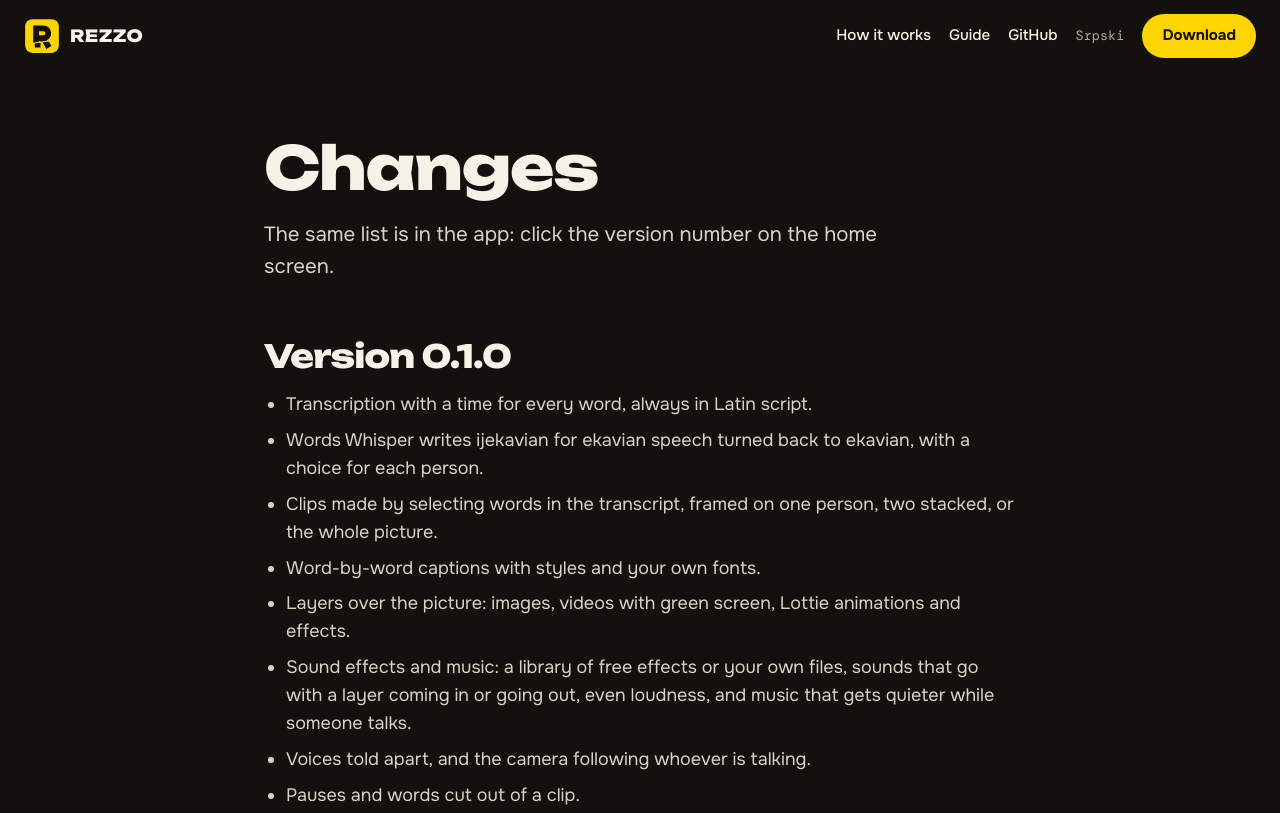
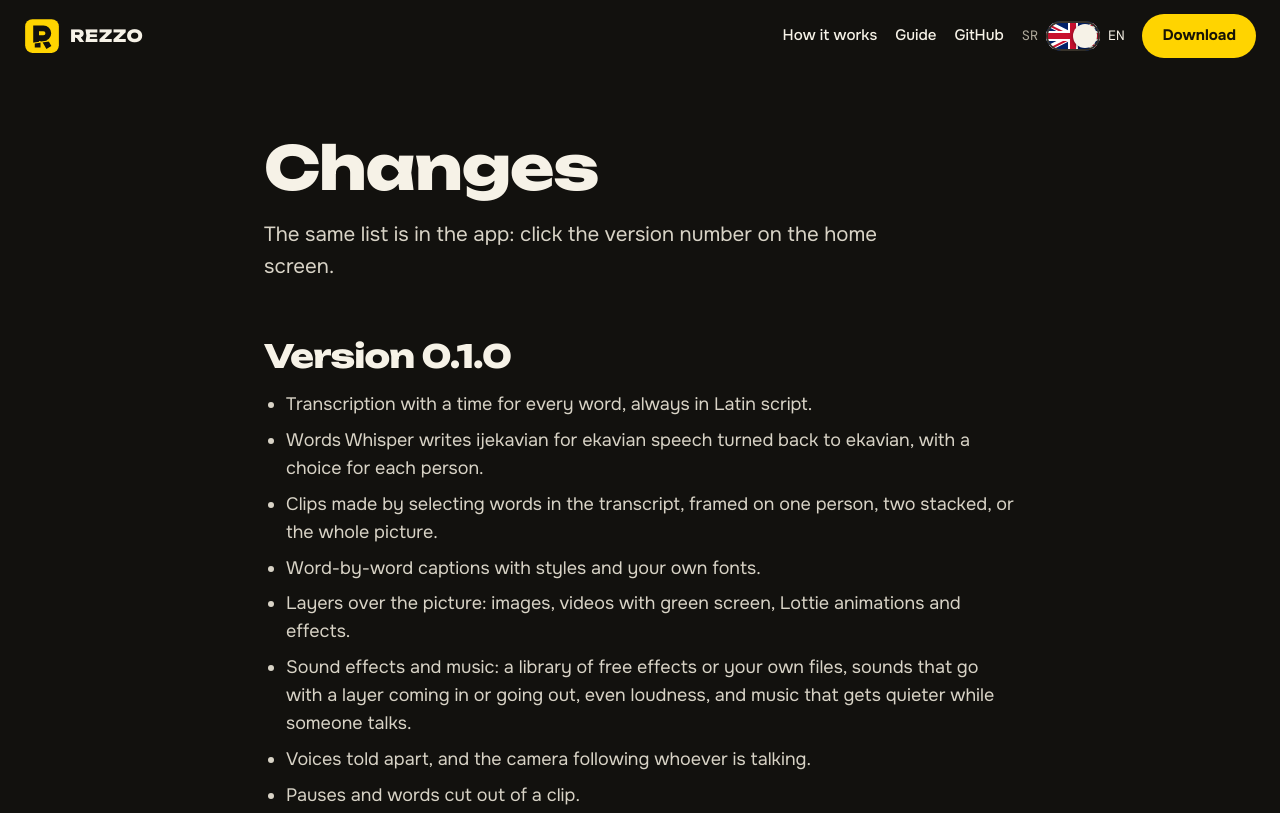
Before and after one commit to dzonyv/rezzo, an Astro site in the folder site/: page /rezzo/en/izmene in a window 1280 px wide. Shown: the top 813 px of the page. Built offline with nearby package versions, Linux system fonts and the light colour scheme; Astro itself is replaced by a stand-in of ours.

Commit message:
Switch languages with a toggle that carries the flag
The header's language link is now a toggle between SR and EN. The knob
sits on the current language and that language's flag fills the track
(the Serbian civil flag, without the arms, and the Union Jack). It is
still a plain link to the same page in the other language; a
cross-document view transition slides the knob across, so there's no
JavaScript, and it turns off with reduced motion. Below 400 px wide the
two codes hide and the toggle stays.

Co-Authored-By: Claude Opus 5.5 <noreply@anthropic.com>

```diff
--- /dev/null
+++ b/site/src/components/LangSwitch.astro
@@ -0,0 +1,51 @@
+---
+// The language switch in the header: SR and EN on either side of a toggle
+// whose knob sits on the current language, with that language's flag
+// filling the track. It's a link to the same page in the other language;
+// the knob sliding across is a cross-document view transition (site.css),
+// so no JavaScript is involved. Serbian uses the civil flag, without arms.
+import { href, htmlLang, type Lang, type Page } from '../i18n.ts';
+import { text } from '../text/index.ts';
+
+interface Props {
+  lang: Lang;
+  page: Page;
+}
+
+const { lang, page } = Astro.props;
+const other: Lang = lang === 'sr' ? 'en' : 'sr';
+const t = text[lang].common;
+---
+
+<a
+  class:list={['lang-switch', `on-${lang}`]}
+  href={href(other, page === '404' ? '' : page)}
+  hreflang={htmlLang[other]}
+  aria-label={t.otherLangLabel}
+>
+  <span class:list={['code', { current: lang === 'sr' }]} aria-hidden="true">SR</span>
+  <span class="track" aria-hidden="true">
+    {
+      lang === 'sr' ? (
+        <svg class="flag" viewBox="0 0 3 2" preserveAspectRatio="xMidYMid slice">
+          <rect width="3" height="2" fill="#fff" />
+          <rect width="3" height="1.333" fill="#0c4076" />
+          <rect width="3" height="0.667" fill="#c6363c" />
+        </svg>
+      ) : (
+        <svg class="flag" viewBox="0 0 60 30" preserveAspectRatio="xMidYMid slice">
+          <clipPath id="union-jack">
+            <path d="M30,15 h30 v15 z v15 h-30 z h-30 v-15 z v-15 h30 z" />
+          </clipPath>
+          <rect width="60" height="30" fill="#012169" />
+          <path d="M0,0 L60,30 M60,0 L0,30" stroke="#fff" stroke-width="6" />
+          <path d="M0,0 L60,30 M60,0 L0,30" clip-path="url(#union-jack)" stroke="#c8102e" stroke-width="4" />
+          <path d="M30,0 v30 M0,15 h60" stroke="#fff" stroke-width="10" />
+          <path d="M30,0 v30 M0,15 h60" stroke="#c8102e" stroke-width="6" />
+        </svg>
+      )
+    }
+    <span class="knob"></span>
+  </span>
+  <span class:list={['code', { current: lang === 'en' }]} aria-hidden="true">EN</span>
+</a>
--- a/site/src/layouts/Base.astro
+++ b/site/src/layouts/Base.astro
@@ -1,5 +1,6 @@
 ---
 import '../styles/site.css';
+import LangSwitch from '../components/LangSwitch.astro';
 import { absolute, asset, href, htmlLang, langs, ogLocale, type Lang, type Page } from '../i18n.ts';
 import { repoUrl } from '../release.ts';
 import { text } from '../text/index.ts';
@@ -91,9 +92,7 @@ const indexable = page !== '404';
         <a class="optional" href={href(lang, '', text[lang].home.howId)}>{t.nav.howItWorks}</a>
         <a class="optional" href={href(lang, 'uputstvo')}>{t.nav.guide}</a>
         <a class="optional" href={repoUrl}>{t.nav.github}</a>
-        <a class="lang" href={href(other, page === '404' ? '' : page)} hreflang={htmlLang[other]} lang={htmlLang[other]} aria-label={t.otherLangLabel}>
-          {t.otherLang}
-        </a>
+        <LangSwitch lang={lang} page={page} />
         <a class="button" href={href(lang, 'preuzmi')}>{t.nav.download}</a>
       </nav>
     </header>
--- a/site/src/styles/site.css
+++ b/site/src/styles/site.css
@@ -168,10 +168,97 @@ p {
   text-decoration: none;
 }
 
-.top nav .lang {
+/*
+ * The language switch (LangSwitch.astro): the knob sits on the current
+ * language, its flag fills the track. Following the link slides the knob
+ * across with a view transition between the two pages.
+ */
+.top nav .lang-switch {
+  gap: 8px;
   font-family: var(--font-mono);
   font-size: 0.85rem;
+}
+
+.lang-switch .code {
   color: var(--text-dim);
+}
+
+.lang-switch .code.current {
+  color: var(--text);
+}
+
+.lang-switch:hover .code:not(.current) {
+  color: var(--accent);
+}
+
+.track {
+  position: relative;
+  width: 54px;
+  height: 30px;
+  border-radius: 999px;
+  overflow: hidden;
+  background: var(--surface-2);
+  view-transition-name: lang-track;
+}
+
+.track .flag {
+  position: absolute;
+  inset: 0;
+  width: 100%;
+  height: 100%;
+}
+
+/* The rim, drawn over the flag so it stays visible. */
+.track::after {
+  content: '';
+  position: absolute;
+  inset: 0;
+  border-radius: inherit;
+  box-shadow: inset 0 0 0 2px var(--line);
+}
+
+.knob {
+  position: absolute;
+  top: 3px;
+  left: 3px;
+  width: 24px;
+  height: 24px;
+  border-radius: 50%;
+  z-index: 1;
+  background: var(--text);
+  box-shadow: 0 1px 4px rgb(0 0 0 / 0.5);
+  transition: translate 0.15s ease;
+  view-transition-name: lang-knob;
+}
+
+.on-en .knob {
+  left: 27px;
+}
+
+/* A hint on hover: the knob leans toward the other language. */
+.on-sr:hover .knob {
+  translate: 3px 0;
+}
+
+.on-en:hover .knob {
+  translate: -3px 0;
+}
+
+@media (prefers-reduced-motion: no-preference) {
+  @view-transition {
+    navigation: auto;
+  }
+
+  ::view-transition-group(lang-knob) {
+    animation-duration: 0.3s;
+    animation-timing-function: cubic-bezier(0.3, 0.7, 0.3, 1);
+  }
+}
+
+@media (max-width: 400px) {
+  .lang-switch .code {
+    display: none;
+  }
 }
 
 @media (max-width: 560px) {
```
